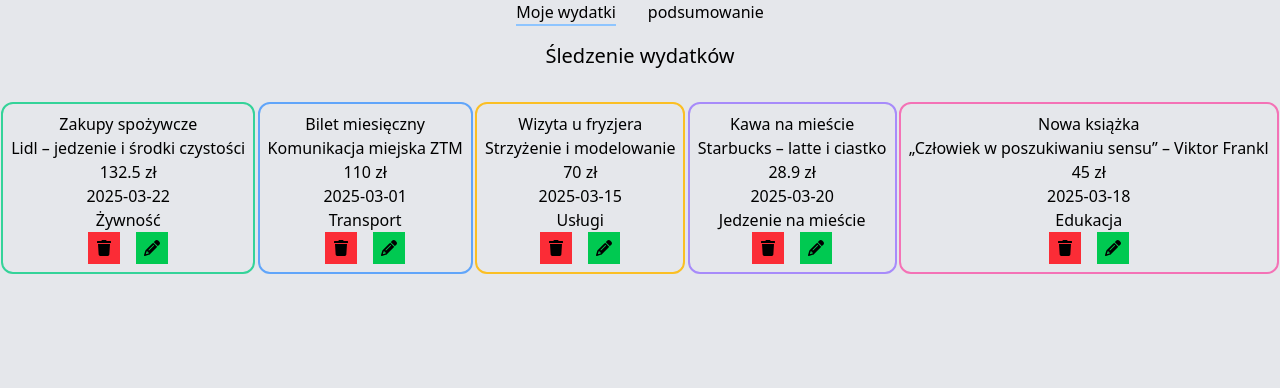
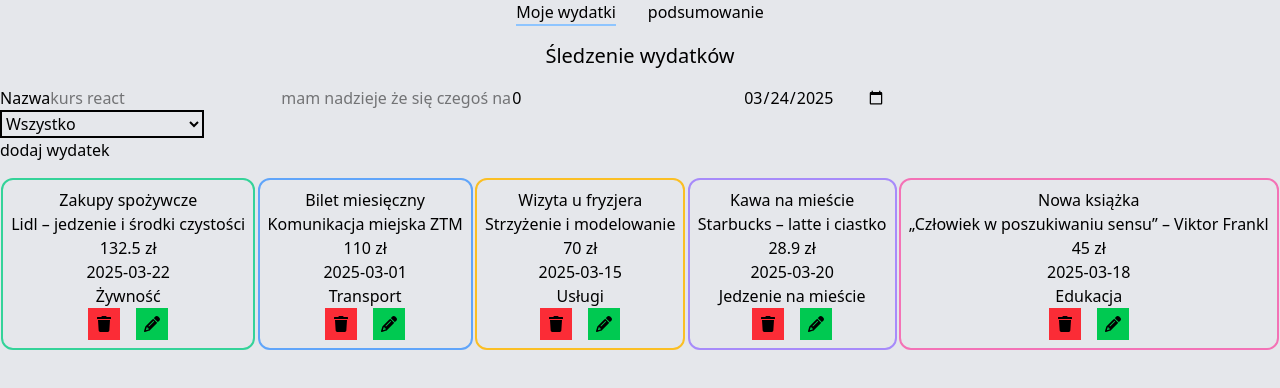
Before and after one commit to WiktorL123/expenses-tracker-2.0, a Next.js app: page / in a window 1280 px wide. Shown: the top 388 px of the page. Built offline with nearby package versions, Linux system fonts and the light colour scheme.

Commit message:
dziala dodawanie edycja sie psuje

```diff
--- a/src/app/page.js
+++ b/src/app/page.js
@@ -3,6 +3,7 @@ import ExpensesList from "@/components/ExpensesList";
 import Header from "@/components/Header";
 import ExpensesAmountSummary from "@/components/ExpensesAmountSummary";
 import {useExpense} from "@/context/ExpenseContext";
+import ExpenseForm from "@/components/ExpenseForm";
 
 export default function Home() {
 
@@ -18,7 +19,14 @@ export default function Home() {
         <h1 className={'text-center my-4 text-xl'}>
             Śledzenie wydatków
         </h1>
-          {activeView==='expenses' && <ExpensesList/>}
+
+          {activeView==='expenses' && (
+              <>
+                  <ExpenseForm/>
+                  <ExpensesList/>
+              </>
+
+          )}
           {activeView==='summary' && <ExpensesAmountSummary/>}
       </div>
   );
--- a/src/components/CategorySelector.jsx
+++ b/src/components/CategorySelector.jsx
@@ -1,15 +1,18 @@
 import {useExpense} from "@/context/ExpenseContext";
 
-export default function CategorySelector({ onChange, selectedCategory}) {
+export default function CategorySelector({ onChange, selectedCategory, onBlur= ()=>{}}) {
     const { categories } = useExpense()
 
     return (
         <div>
+            <label htmlFor="category"></label>
             <select
-                    id="category"
-                    className={'border-black border-2'}
-                    onChange={onChange}
-                    value={selectedCategory}
+                id="category"
+                name="category"
+                className={'border-black border-2'}
+                onChange={onChange}
+                onBlur={onBlur}
+                value={selectedCategory}
             >
                 <option value={'all'}>Wszystko</option>
                 {Object.entries(categories).map(([id, category]) => (
--- a/src/components/ExpenseForm.jsx
+++ b/src/components/ExpenseForm.jsx
@@ -1,19 +1,20 @@
 import {useFormik} from "formik";
 import * as Yup from "yup";
 import {useExpense} from "@/context/ExpenseContext";
+import CategorySelector from "@/components/CategorySelector";
 export default function ExpenseForm(){
 
-    const {categories} = useExpense()
+    const {categories, editingExpense, addExpense, editExpense, handleClearEditingExpense} = useExpense()
 
     const categoriesNames = Object.keys(categories)
 
     const formik = useFormik({
         initialValues: {
-            name: "",
-            description: "",
-            amount: 0,
-            date: new Date().toISOString().slice(0, 10),
-            category: "",
+            name: editingExpense?.name || '',
+            description: editingExpense?.description || '',
+            amount: editingExpense?.amount || 0,
+            date: editingExpense?.date || new Date().toISOString().slice(0, 10),
+            category: editingExpense?.category || '',
         },
         validationSchema: Yup.object().shape({
             name: Yup.string()
@@ -35,11 +36,99 @@ export default function ExpenseForm(){
                 .required('Field is required')
         }),
         onSubmit: (values) =>{
+            if (editingExpense===null) {
+                const newExpense = {
+                    id: Date.now(),
+                    name: values.name,
+                    description: values.description,
+                    amount: values.amount,
+                    date: values.date,
+                    category: values.category,
+                }
+                addExpense(newExpense)
+            }
+            else {
+                const editedExpense = {
+                    ...editingExpense,
+                    ...values,
+                }
+                editExpense(editedExpense)
+                handleClearEditingExpense()
+            }
 
+            formik.resetForm()
         }
     })
 
     return (
-        <form></form>
+        <form
+            onSubmit={formik.handleSubmit}
+        >
+            <label htmlFor="name"> Nazwa</label>
+            <input
+                id='name'
+                name='name'
+                type='text'
+                placeholder='kurs react'
+                onChange={formik.handleChange}
+                onBlur={formik.handleBlur}
+                value={formik.values.name}
+              />
+            {formik.errors.name && formik.touched.name && (<p className={'text-red-500'}> {formik.errors.name} </p>)}
+
+            <label htmlFor='description'></label>
+            <input
+                id='description'
+                name='description'
+                type='text'
+                placeholder='mam nadzieje że się czegoś nauczę'
+                onChange={formik.handleChange}
+                onBlur={formik.handleBlur}
+                value={formik.values.description}
+            />
+            {formik.errors.description && formik.touched.description && (<p className={'text-red-500'}> {formik.errors.description} </p>)}
+
+            <label htmlFor="amount"></label>
+            <input
+                id='amount'
+                name='amount'
+                type='number'
+                placeholder='69'
+                onChange={formik.handleChange}
+                onBlur={formik.handleBlur}
+                value={formik.values.amount}
+            />
+
+            {formik.errors.amount && formik.touched.amount && (<p className={'text-red-500'}> {formik.errors.amount} </p>)}
+
+            <label htmlFor="date"></label>
+            <input
+                id='date'
+                name='date'
+                type='date'
+                onChange={formik.handleChange}
+                onBlur={formik.handleBlur}
+                value={formik.values.date}
+            />
+            {formik.errors.date && formik.touched.date && (<p className={'text-red-500'}> {formik.errors.date} </p>)}
+
+
+            <CategorySelector
+                onChange={formik.handleChange}
+                onBlur={formik.handleBlur}
+                selectedCategory={formik.values.category}
+
+            />
+            {formik.errors.category && formik.touched.category && (<p className={'text-red-500'}> {formik.errors.category} </p>)}
+
+        <button>{editingExpense!==null? 'edytuj wydatek' : 'dodaj wydatek'}</button>
+            {editingExpense!==null &&(<button
+                onClick={() => {
+                    handleClearEditingExpense()
+                    formik.resetForm()
+                }}
+                type='button'
+            >anuluj</button>)}
+        </form>
     )
 }
--- a/src/components/ExpenseItem.jsx
+++ b/src/components/ExpenseItem.jsx
@@ -4,13 +4,13 @@ import {useExpense} from "@/context/ExpenseContext";
 
 export default function  ExpenseItem ({ expense }) {
 
-    const {categories, removeExpense} = useExpense()
+
+    const {categories, removeExpense, handleStartEditingExpense} = useExpense()
     const category = categories[expense.category] || {
         label: "Nieznana kategoria",
         icon: "❓",
         color: "#9CA3AF"
     };
-
 
 
 
@@ -24,8 +24,8 @@ export default function  ExpenseItem ({ expense }) {
             <p>{expense.date}</p>
             <p>{category.label}</p>
             <span className={'flex-row flex justify-center'}>
-                <span className={'px-2 py-2 bg-red-500 cursor-pointer mr-2'} onClick={() => removeExpense(expense.id)}><FaTrash /></span>
-                <span className={'px-2 py-2 bg-green-500 cursor-pointer ml-2'}><FaPencil /></span>
+                <span className={'px-2 py-2 bg-red-500 cursor-pointer mr-2'}   onClick={() => removeExpense(expense.id)}><FaTrash /></span>
+                <span className={'px-2 py-2 bg-green-500 cursor-pointer ml-2'} onClick={()=>  handleStartEditingExpense(expense)}  ><FaPencil /></span>
             </span>
         </div>
     )
--- a/src/context/ExpenseContext.js
+++ b/src/context/ExpenseContext.js
@@ -11,19 +11,34 @@ export default function ExpenseProvider({children}) {
     const [expenses, setExpenses] = useState([]);
     const [activeView, setActiveView] = useState('expenses');
     const [selectedSummaryCategory, setSelectedSummaryCategory] = useState('all');
+    const [editingExpense, setEditingExpense] = useState(null);
+
+
+    const addExpense = (newExpense)=>{
+        setExpenses((prevExpenses) => [...prevExpenses, newExpense]);
+    }
+    const editExpense = (editingExpense)=>{
+        setExpenses(prev=>{
+            prev.map(expense=>expense.id === editingExpense.id ? editingExpense : expense)
+        })
+    }
+
+    const handleStartEditingExpense = (expense) => {
+        setEditingExpense(expense);
+    }
+    const handleClearEditingExpense = () => {
+        setEditingExpense(null);
+    }
+
+    const removeExpense = useCallback((id) => {
+        setExpenses(prev=>prev.filter(item => item.id !== id))
+    }, [])
 
 
     const handleSelectSummaryCategory = (e) => {
         setSelectedSummaryCategory(e.target.value);
 
     }
-
-
-    const removeExpense = useCallback((id) => {
-        setExpenses(prev=>prev.filter(item => item.id !== id))
-    }, [])
-
-
 
     const handleIsActive = (view) => {
         setActiveView(view);
@@ -52,11 +67,16 @@ export default function ExpenseProvider({children}) {
         expenses,
         activeView,
         selectedSummaryCategory,
+        editingExpense,
         categories,
         handleSelectSummaryCategory,
         handleIsActive,
         removeExpense,
+        addExpense,
+        editExpense,
         fetchData,
+        handleStartEditingExpense,
+        handleClearEditingExpense,
 
     }}>{children}
     </ExpenseContext.Provider>;
```
